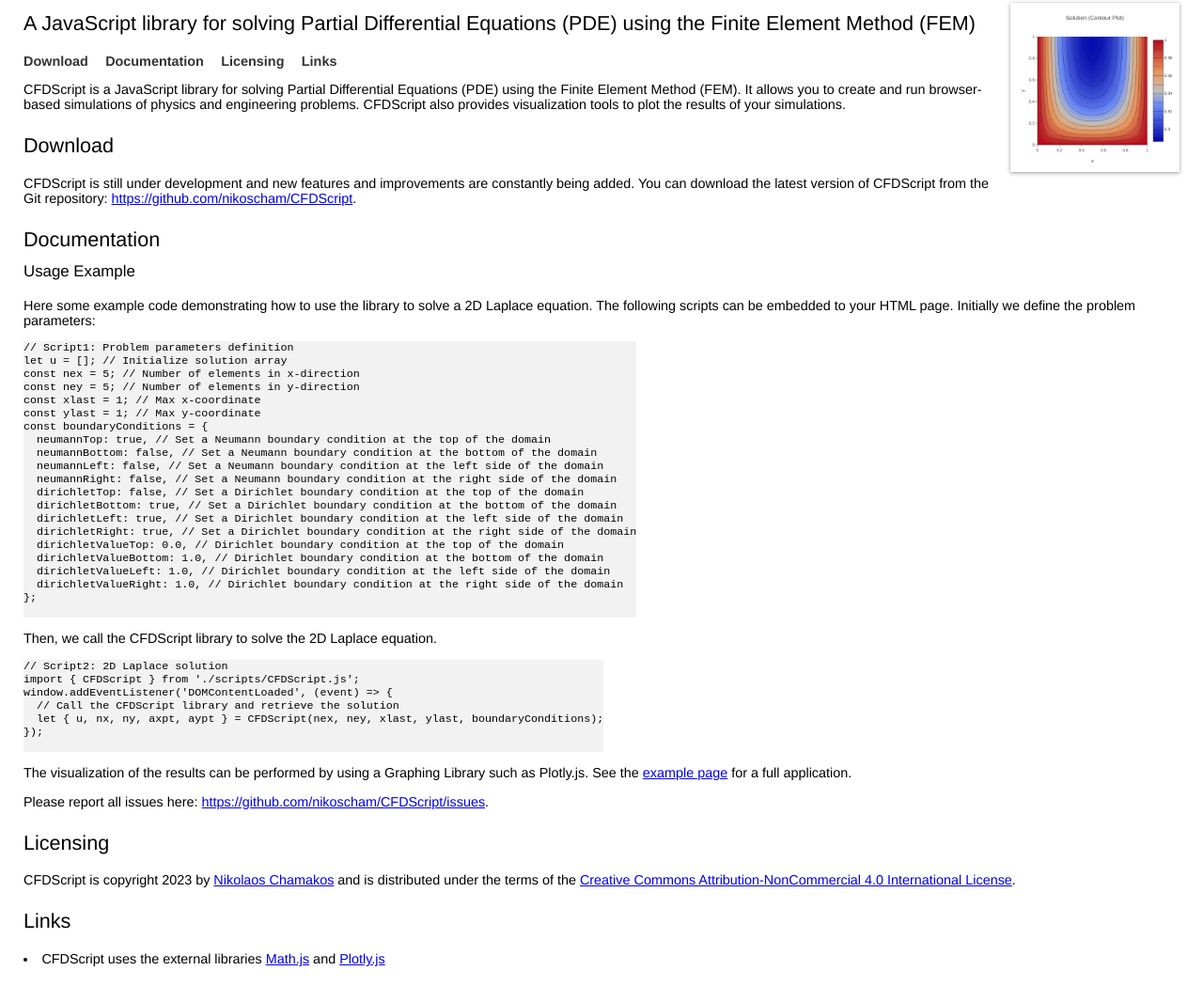
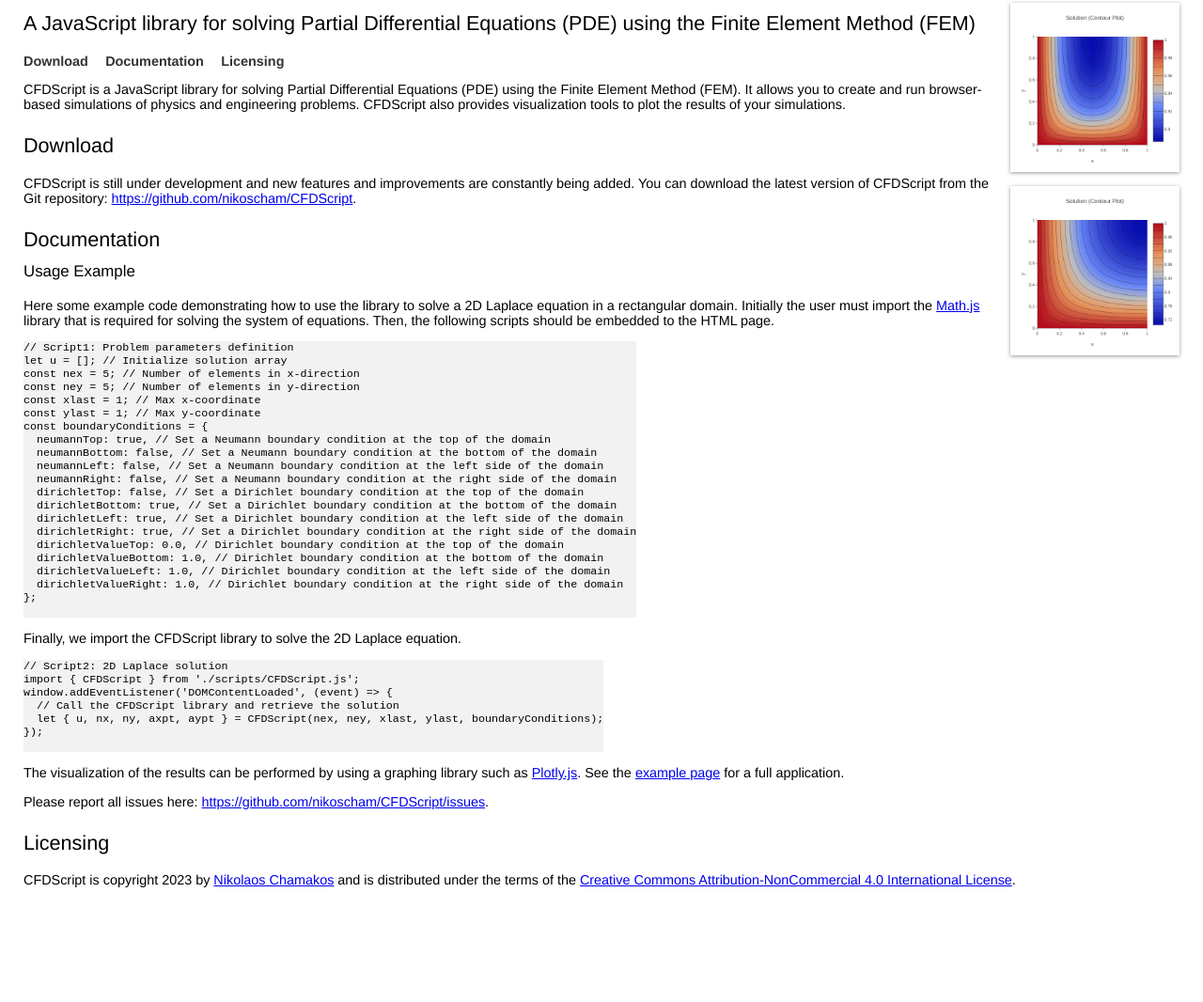
Before and after one commit to CFDScript/CFDScript, a plain HTML site: page index.html in a window 1280 px wide. Shown: the part 70-1136 px from the top of the page at 94% size. After the commit the page ends 1054 px from the top, so only its background shows below. Drawn offline with Linux system fonts and the light colour scheme.

Commit message:
Website update

```diff
--- a/example.html
+++ b/example.html
@@ -13,11 +13,13 @@
 <html>
 
 <head>
-  <meta charset="UTF-8">
+  <title>CFDScript example</title>
+  <link rel="icon" type="image/x-icon" href="./images/favicon.ico">
+
+  <meta http-equiv="Content-Type" content="text/html; charset=UTF-8">
+  <meta name="keywords" content="finite elements, fem, galerkin">
   <meta name="viewport" content="width=device-width, initial-scale=1.0">
-  <meta name="Description" CONTENT="An open-source browser-based software to solve partial differential equations (PDE) using the Finite Element Method (FEM)">
-  <title>CFDScript</title>
-  <link rel="icon" type="image/x-icon" href="./images/favicon.ico">
+
   <style>
     body {
       font-family: Arial, sans-serif;
--- a/index.html
+++ b/index.html
@@ -16,8 +16,8 @@
     <link rel="icon" type="image/x-icon" href="./images/favicon.ico">
 
     <meta http-equiv="Content-Type" content="text/html; charset=UTF-8">
-    <meta name="keywords" content="free, finite elements, fem, galerkin">
-    <meta name="viewport" content="width=device-width">
+    <meta name="keywords" content="finite elements, fem, galerkin">
+    <meta name="viewport" content="width=device-width, initial-scale=1.0">
 
     <style type="text/css">
       body { margin: auto; padding: 25px; font-family: helvetica, sans-serif; font-size: 90%; }
@@ -43,6 +43,7 @@
 
     <div id="banner">
       <img src="./images/example1.png" alt="">
+      <img src="./images/example2.png" alt="">
     </div>
 
     <h1>A JavaScript library for solving Partial Differential Equations (PDE) using the Finite Element Method (FEM)</h1>
@@ -51,7 +52,6 @@
       <li><a href="#download">Download</a></li>
       <li><a href="#documentation">Documentation</a></li>
       <li><a href="#licensing">Licensing</a></li>
-      <li><a href="#links">Links</a></li>
     </ul>
 
     <p>
@@ -69,7 +69,7 @@
     <h3>Usage Example</h3>
 
     <p>
-      Here some example code demonstrating how to use the library to solve a 2D Laplace equation. The following scripts can be embedded to your HTML page. Initially we define the problem parameters:
+      Here some example code demonstrating how to use the library to solve a 2D Laplace equation in a rectangular domain. Initially the user must import the <a href="https://mathjs.org/" target="_blank">Math.js</a> library that is required for solving the system of equations. Then, the following scripts should be embedded to the HTML page.
     </p>
 
     <pre>
@@ -96,7 +96,7 @@ const boundaryConditions = {
     </pre>
 
     <p>
-      Then, we call the CFDScript library to solve the 2D Laplace equation.
+      Finally, we import the CFDScript library to solve the 2D Laplace equation.
     </p>
 
     <pre>
@@ -109,7 +109,7 @@ window.addEventListener('DOMContentLoaded', (event) => {
     </pre>
 
     <p>
-      The visualization of the results can be performed by using a Graphing Library such as Plotly.js. See the <a href="https://www.cfdscript.com/example.html" target="_blank">example page</a> for a full application.
+      The visualization of the results can be performed by using a graphing library such as <a href="https://plotly.com/javascript/" target="_blank">Plotly.js</a>. See the <a href="https://www.cfdscript.com/example.html" target="_blank">example page</a> for a full application.
     </p>
 
     <p>
@@ -121,10 +121,5 @@ window.addEventListener('DOMContentLoaded', (event) => {
       CFDScript is copyright 2023 by <a href="https://github.com/nikoscham" target="_blank">Nikolaos Chamakos</a> and is distributed under the terms of the <a href="http://creativecommons.org/licenses/by-nc/4.0/" target="_blank">Creative Commons Attribution-NonCommercial 4.0 International License</a>.
     </p>
 
-    <h2 id="links"><a name="Links"></a>Links</h2>
-    <p>
-      <li>CFDScript uses the external libraries <a href="https://mathjs.org/" target="_blank">Math.js</a> and <a href="https://plotly.com/javascript/" target="_blank">Plotly.js</a>
-    </p>
-
   </body>
 </html>
```
Also changed, not shown: images/example2.png (added).
